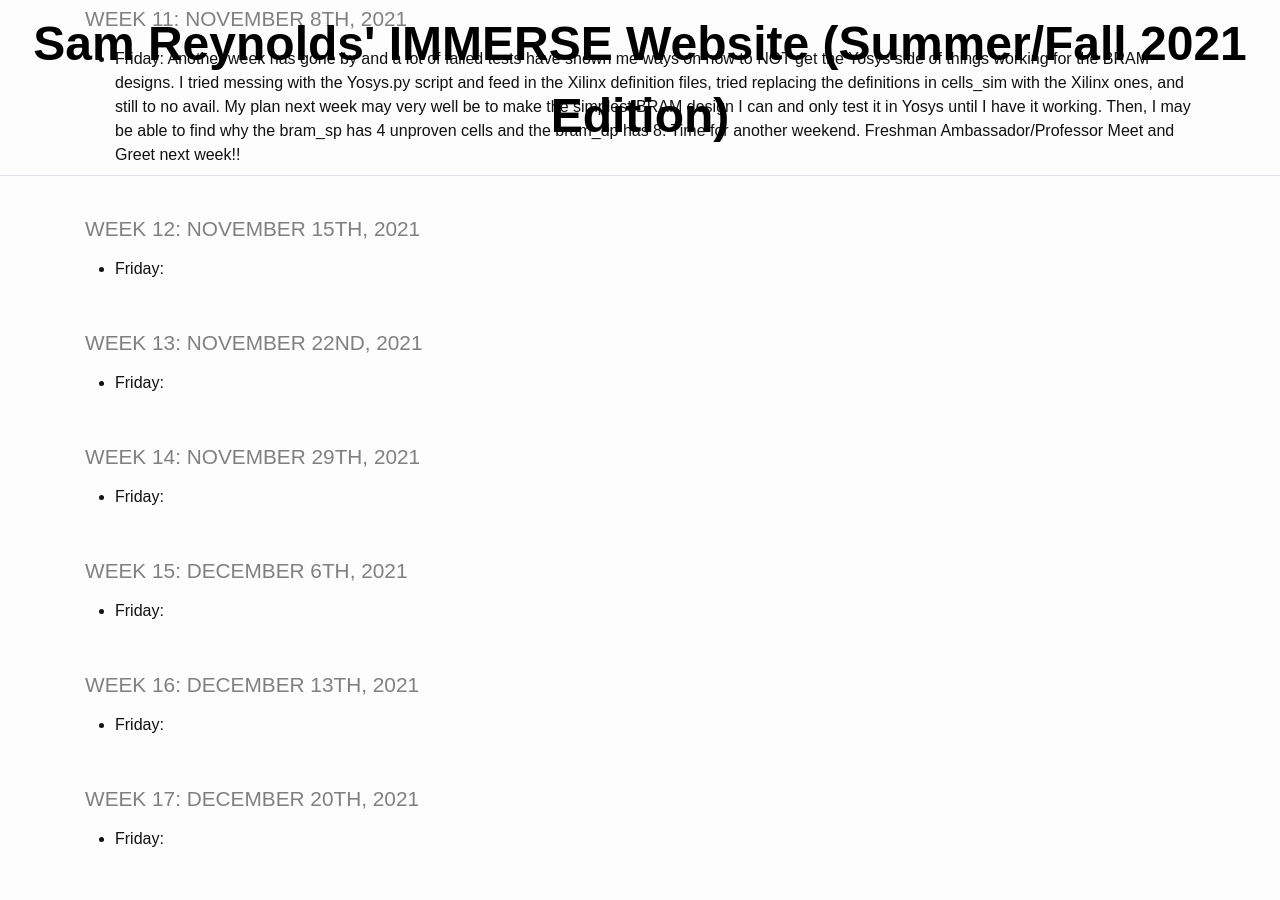
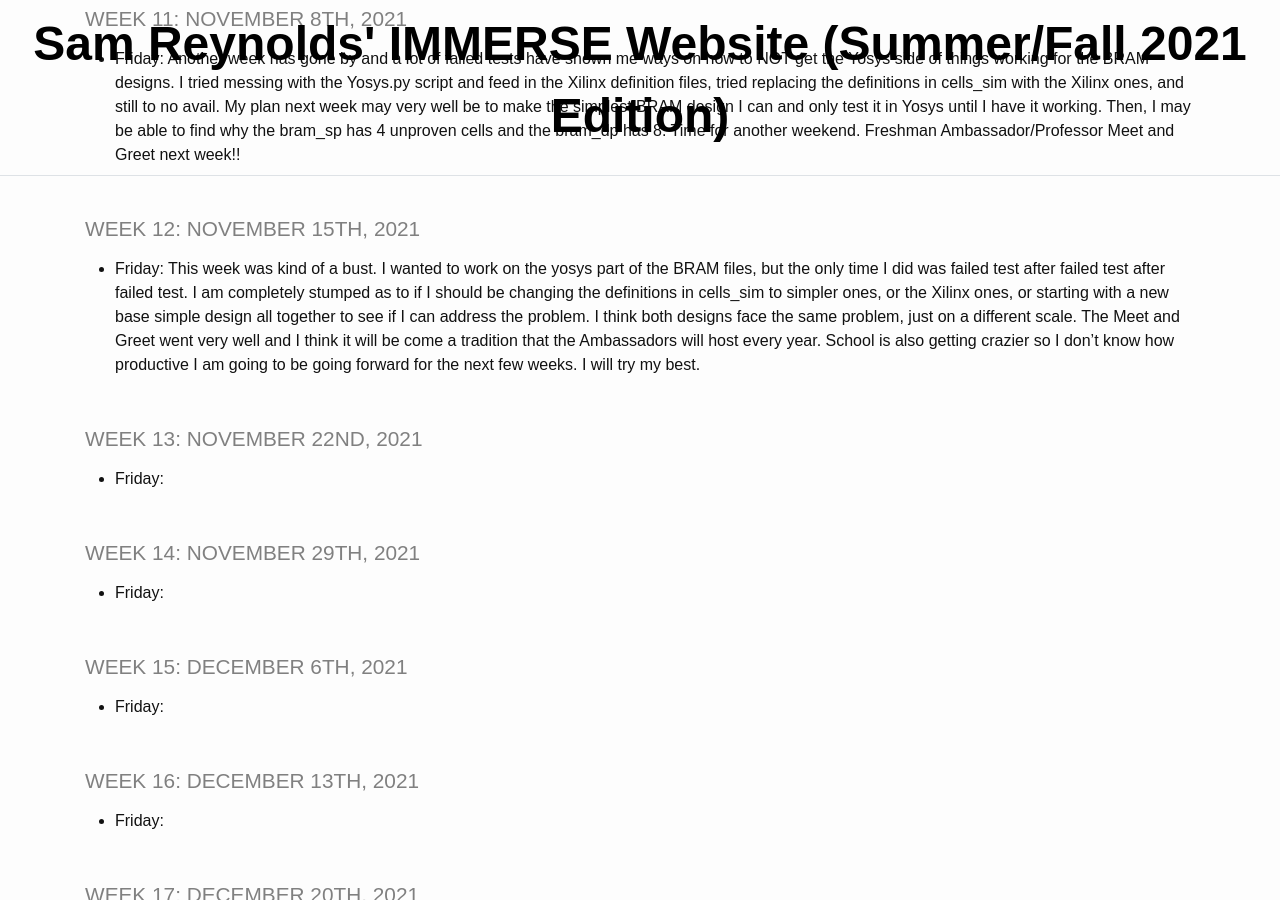
Before and after one commit to TheDHCreator/thedhcreator.github.io, a Jekyll site: the page built from _pages/log.md, in a window 1280 px wide and 900 px high, scrolled down 9543 px. Built offline with Jekyll 4.4.1, drawn with Linux system fonts in a browser that asks for light colours.

Commit message:
Slow/crazy week. progress on getting designs to work in Yosys is kind of at a stand still. I don't know what more I can do but I will keep persevering when I can. Busy weeks leading up to finals are ahead.

```diff
--- a/_pages/log.md
+++ b/_pages/log.md
@@ -204,7 +204,7 @@ title: IMMERSE Log
 
 ### Week 12: November 15th, 2021
 
-* **Friday**:
+* **Friday**: This week was kind of a bust. I wanted to work on the yosys part of the BRAM files, but the only time I did was failed test after failed test after failed test. I am completely stumped as to if I should be changing the definitions in cells_sim to simpler ones, or the Xilinx ones, or starting with a new base simple design all together to see if I can address the problem. I think both designs face the same problem, just on a different scale. The Meet and Greet went very well and I think it will be come a tradition that the Ambassadors will host every year. School is also getting crazier so I don't know how productive I am going to be going forward for the next few weeks. I will try my best.
 
 ### Week 13: November 22nd, 2021
 
```
